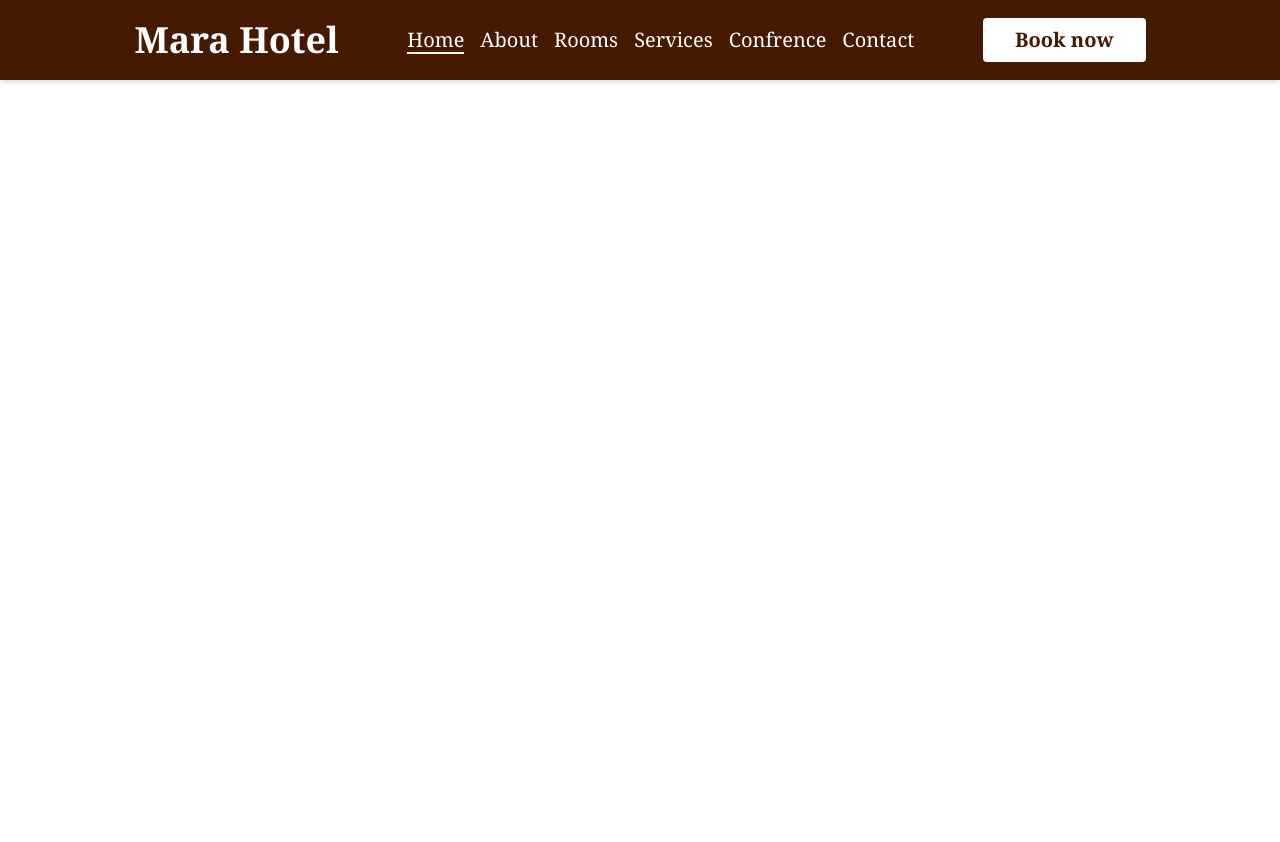
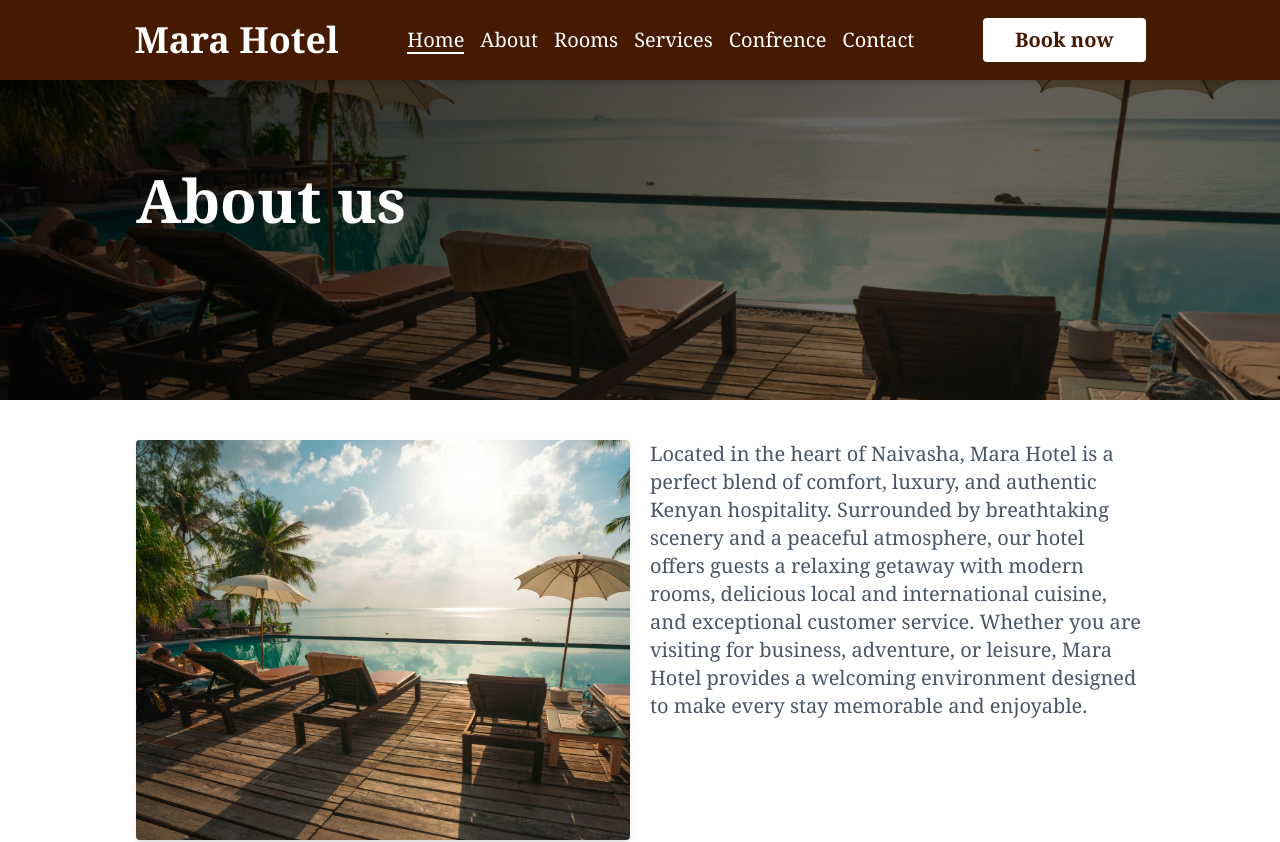
Before and after one commit to tonyopuodho/Hotel, a React (Vite) app: page /about in a window 1280 px wide. Shown: the top 842 px of the page. Before the commit the page ends 800 px from the top, so only its background shows below. Built offline with nearby package versions, Linux system fonts and the light colour scheme.

Commit message:
About page implementation

```diff
--- a/src/Components/About/About.jsx
+++ b/src/Components/About/About.jsx
@@ -1,9 +1,15 @@
 import React from 'react'
 import Footer from '../Home/Footer'
+import AboutHero from './AboutHero'
+import AboutContent from './AboutContent'
 
 function About() {
   return (
-    <div className=''></div>
+    <div>
+      <AboutHero/>
+      <AboutContent/>
+      <Footer/>
+    </div>
   )
 }
 
--- /dev/null
+++ b/src/Components/About/AboutContent.jsx
@@ -0,0 +1,20 @@
+import React from 'react'
+
+function AboutContent() {
+  return (
+    <div className='py-10'>
+        <div className='max-w-7xl px-2 md:w-[80%] mx-auto grid grid-cols-1 md:grid-cols-2 gap-5'>
+            <div className='w-[100%] h-[50vh]'>
+              <div className='rounded-sm shadow-md w-full h-full bg-cover bg-center' style={{backgroundImage:`url(src/assets/sasha-kaunas-xEaAoizNFV8-unsplash.jpg)`}}></div>
+            </div>
+            <div>
+                <p className='text-gray-600 text-xl font-serif'>
+                    Located in the heart of Naivasha, Mara Hotel is a perfect blend of comfort, luxury, and authentic Kenyan hospitality. Surrounded by breathtaking scenery and a peaceful atmosphere, our hotel offers guests a relaxing getaway with modern rooms, delicious local and international cuisine, and exceptional customer service. Whether you are visiting for business, adventure, or leisure, Mara Hotel provides a welcoming environment designed to make every stay memorable and enjoyable.
+                </p>
+            </div>
+        </div>
+    </div>
+  )
+}
+
+export default AboutContent
--- /dev/null
+++ b/src/Components/About/AboutHero.jsx
@@ -0,0 +1,24 @@
+import React from 'react'
+
+function AboutHero() {
+  return (
+    <div className='relative h-[50vh] w-full'>
+        {/* background image slider */}
+        <div className='absolute inset-0 z-0'>
+            <div className='absolute inset-0 bg-gradient-to-br from-black/80 via-black-70 to-black/40 z-10'></div>
+            {/* background image */}
+            <div className='absolute inset-0 w-full h-full bg-cover bg-center' style={{backgroundImage:`url(src/assets/sasha-kaunas-xEaAoizNFV8-unsplash.jpg)`}}></div>
+            {/* content */}
+            <div className='relative z-30 flex items-center justify-center h-full'>
+                <div className='max-w-7xl md:w-[80%] mx-auto w-full p-2 font-serif'>
+                    <div className='text-left'>
+                        <h1 className='text-white text-4xl md:text-6xl font-extrabold'>About us</h1>
+                    </div>
+                </div>
+            </div>
+        </div>
+    </div>
+  )
+}
+
+export default AboutHero
```
